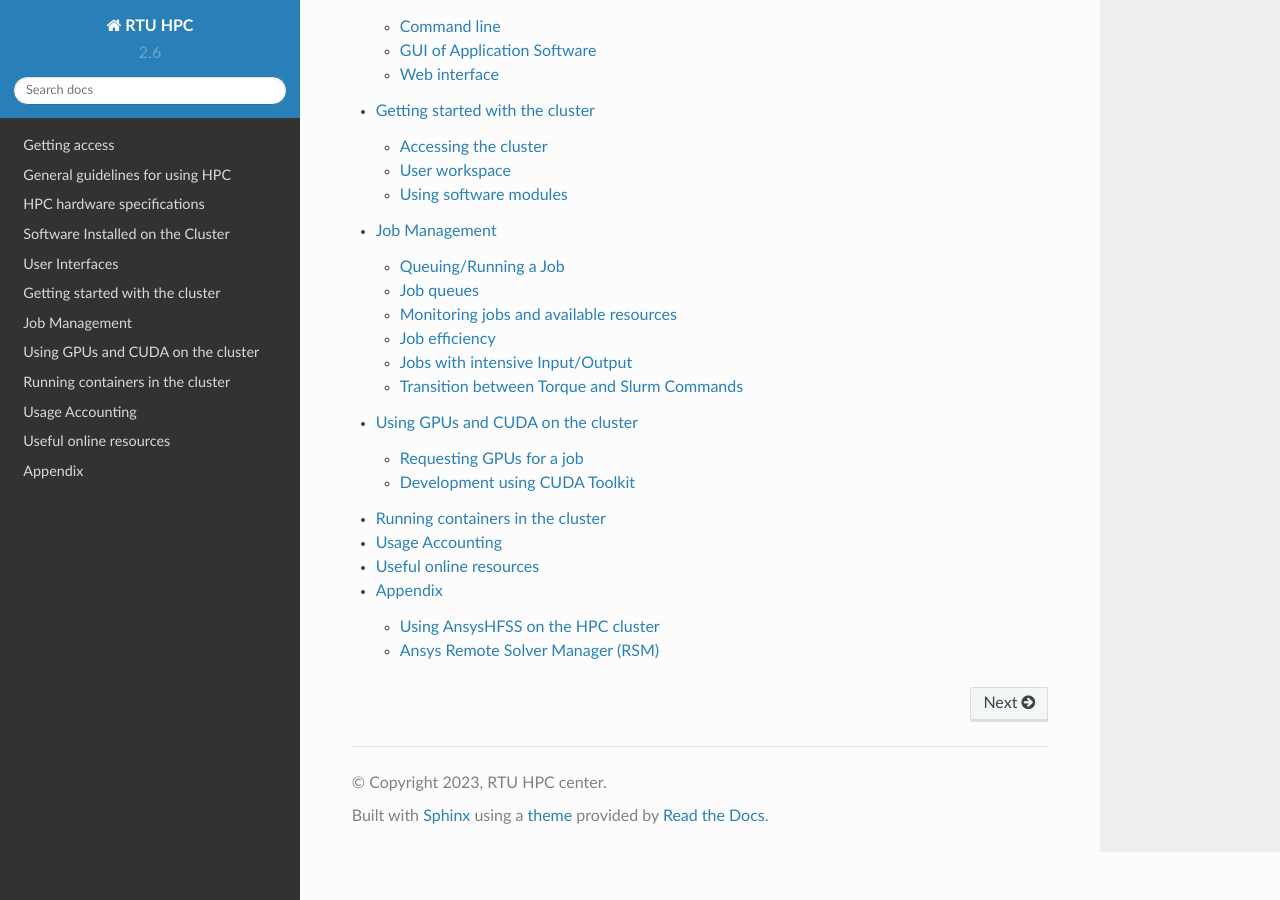
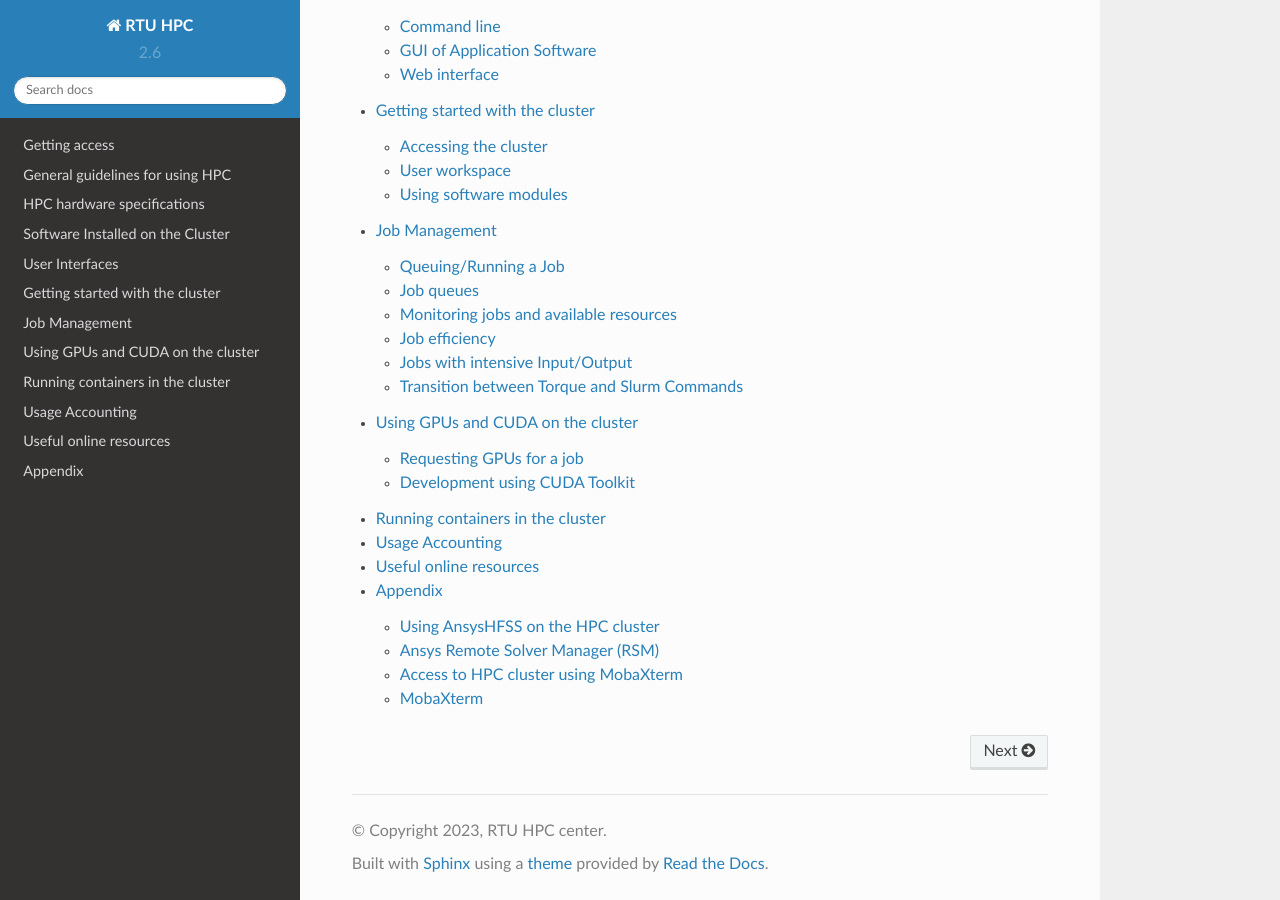
Before and after one commit to rtuhpc/hpc-manual, a Sphinx documentation site: the page built from doc/index.rst, in a window 1280 px wide and 900 px high, scrolled down 709 px. Built offline with Sphinx 7.4.7 and the Read the Docs theme 2.0.0, drawn with Linux system fonts in a browser that asks for light colours.

Commit message:
Update appendix.md
Added Mobaxterm installation instruction to Appendix

````diff
--- a/doc/appendix.md
+++ b/doc/appendix.md
@@ -7,3 +7,7 @@
 ## Ansys Remote Solver Manager (RSM)
 ```{include} ./includes/ansysRSM.md
 ```
+## Access to HPC cluster using MobaXterm
+
+```{include} ./includes/mobaxterm.md
+```
````
